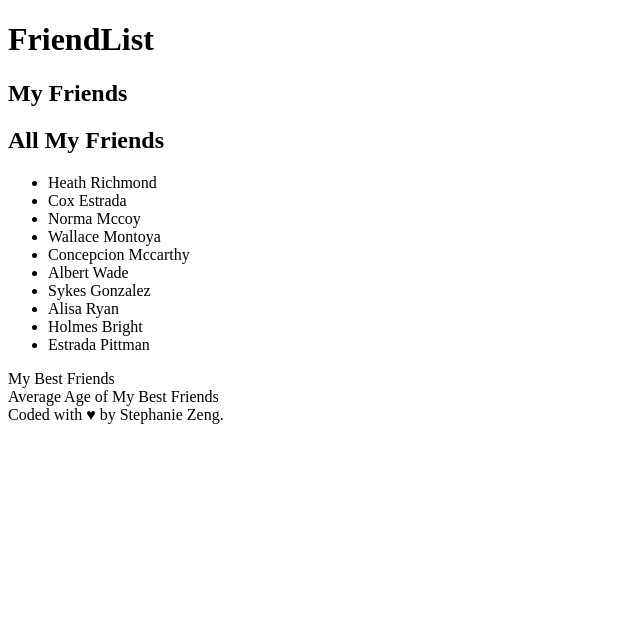
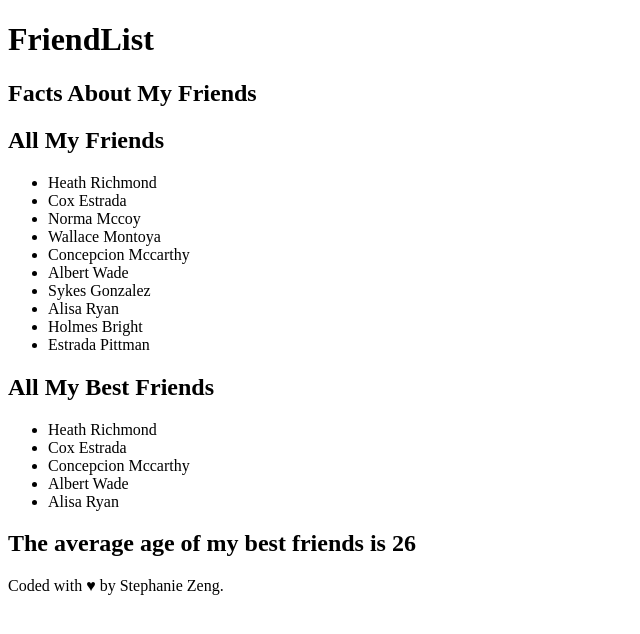
Before and after one commit to stephanie56/cohort3-react-1, a React (Create React App) app in the folder friendlist/: page / in a window 1280 px wide. Shown: the top 634 px of the page, without its empty margins (0-640 px from the left). Built offline with nearby package versions, Linux system fonts and the light colour scheme; the HTML template or start-up script is replaced by a standard one.

Commit message:
Implement FriendList component - Add method to render a list of names - Add method to calculate average age of friends

```diff
--- a/friendlist/src/components/FriendList.js
+++ b/friendlist/src/components/FriendList.js
@@ -1,21 +1,37 @@
-import React from 'react';
+import React, { Component } from 'react';
 
-export const FriendList = ({friendData}) => {
+export class FriendList extends Component {
+  constructor(props){
+    super(props);
+  }
+
+  renderNames(list){
+    return list.map(({first, last}) => (<li>{first} {last}</li>));
+  }
+
+  avergeAge(list){
+    const sumOfAge = list.reduce((acc, friend) => acc += friend.age, 0);
+    return Math.round(sumOfAge / list.length);
+  }
+
+  render(){
+    const allFriends = this.props.friendData;
+    const bestFriends = allFriends.filter(friend => friend.isBestFriend);
+    const avgAge = this.avergeAge(bestFriends);
+
     return (
       <div className="friend-list">
-      <h2>My Friends</h2>
+        <h2>Facts About My Friends</h2>
         <div>
           <h2>All My Friends</h2>
-        <ul>
-          {
-            friendData.map(({first, last}) => (
-              <li key={last}>{first} {last}</li>
-            ))
-          }
-        </ul>
+          <ul>{ this.renderNames(allFriends) }</ul>
         </div>
-      <div>My Best Friends</div>
-      <div>Average Age of My Best Friends</div>
+        <div>
+          <h2>All My Best Friends</h2>
+          <ul>{ this.renderNames(bestFriends) }</ul>
+        </div>
+        <div><h2>The average age of my best friends is { avgAge }</h2></div>
       </div>
     );
-};
+  }
+}
```
Also changed, not shown: 1 other file (tests, documents, lock files or other folders). Lines whose indentation alone changed are shown as unchanged.
